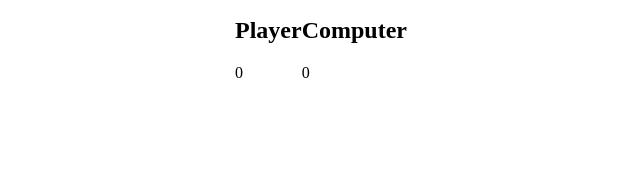
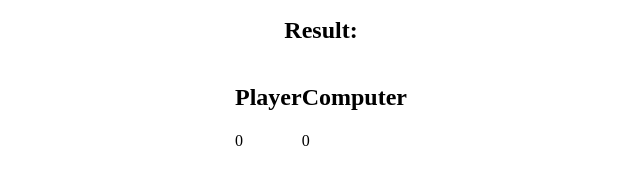
Before and after one commit to timtom619/CRUD-Project, a website: page index.html in a window 1280 px wide. Shown: the part 171-356 px from the top of the page, without its empty margins (319-959 px from the left). Drawn offline with Linux system fonts and the light colour scheme.

Commit message:
added the heading for result and put it in the container

```diff
--- a/index.html
+++ b/index.html
@@ -37,7 +37,9 @@
 				</div>
 			</div>
 
-			<div class="print-results"></div>
+			<div class="print-results container">
+				<h2>Result:</h2>
+			</div>
 
 			<div class="score container">
 				<div class="player-score">
```
